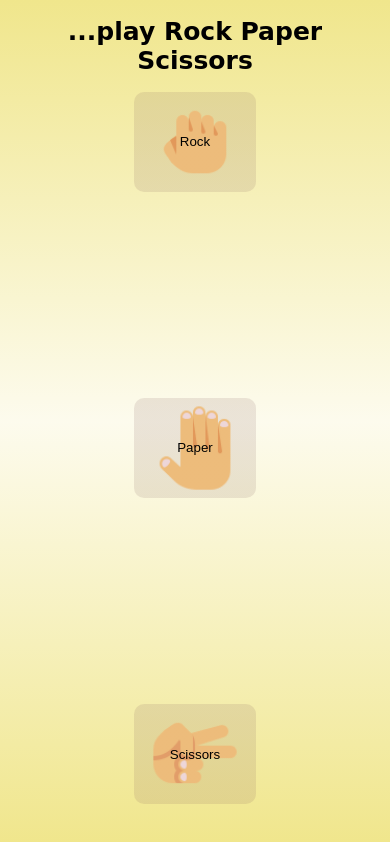
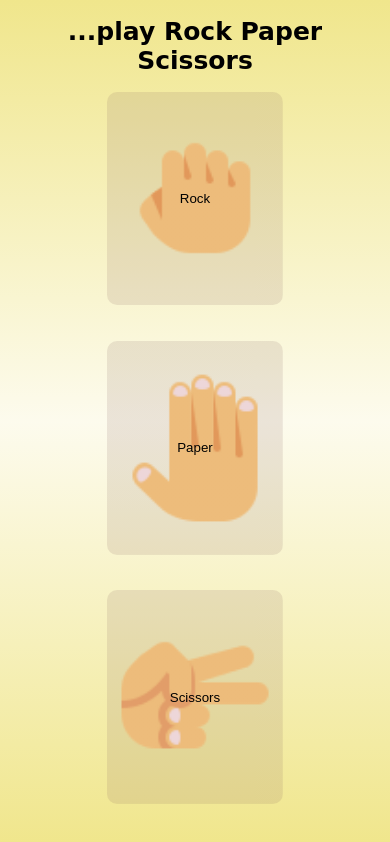
Before and after one commit to Alvaro-IHC/RockPaperScissors-TOP, a plain HTML site: page index.html in a window 390 px wide. Drawn offline with Linux system fonts and the light colour scheme.

Commit message:
Correction Mobile 1

```diff
--- a/style.css
+++ b/style.css
@@ -46,7 +46,6 @@ body{
     flex-direction: column;
     align-items: center;
     justify-content: space-between;
-    margin-bottom: 2rem;
 }
 @media(min-width: 768px){
     .container-btn{
@@ -60,8 +59,8 @@ body{
     background: transparent;
     border: none;
     border-radius: 1rem;
-    width: 35%;
-    height: 10rem;
+    width: 50%;
+    height: 30%;
     background-size: contain;
     background-position: center;
     background-repeat: no-repeat;
@@ -90,6 +89,9 @@ body{
 .scissors {
     background-image: linear-gradient(0deg, rgba(131, 93, 93, 0.144), rgba(131, 93, 93, 0.144)), url(img/icons8_hand_scissors_96px.png);
 }
+.result {
+    padding-top: 2rem;
+}
 .score {
     padding-bottom: 2rem;
     font-weight: bold;
```
